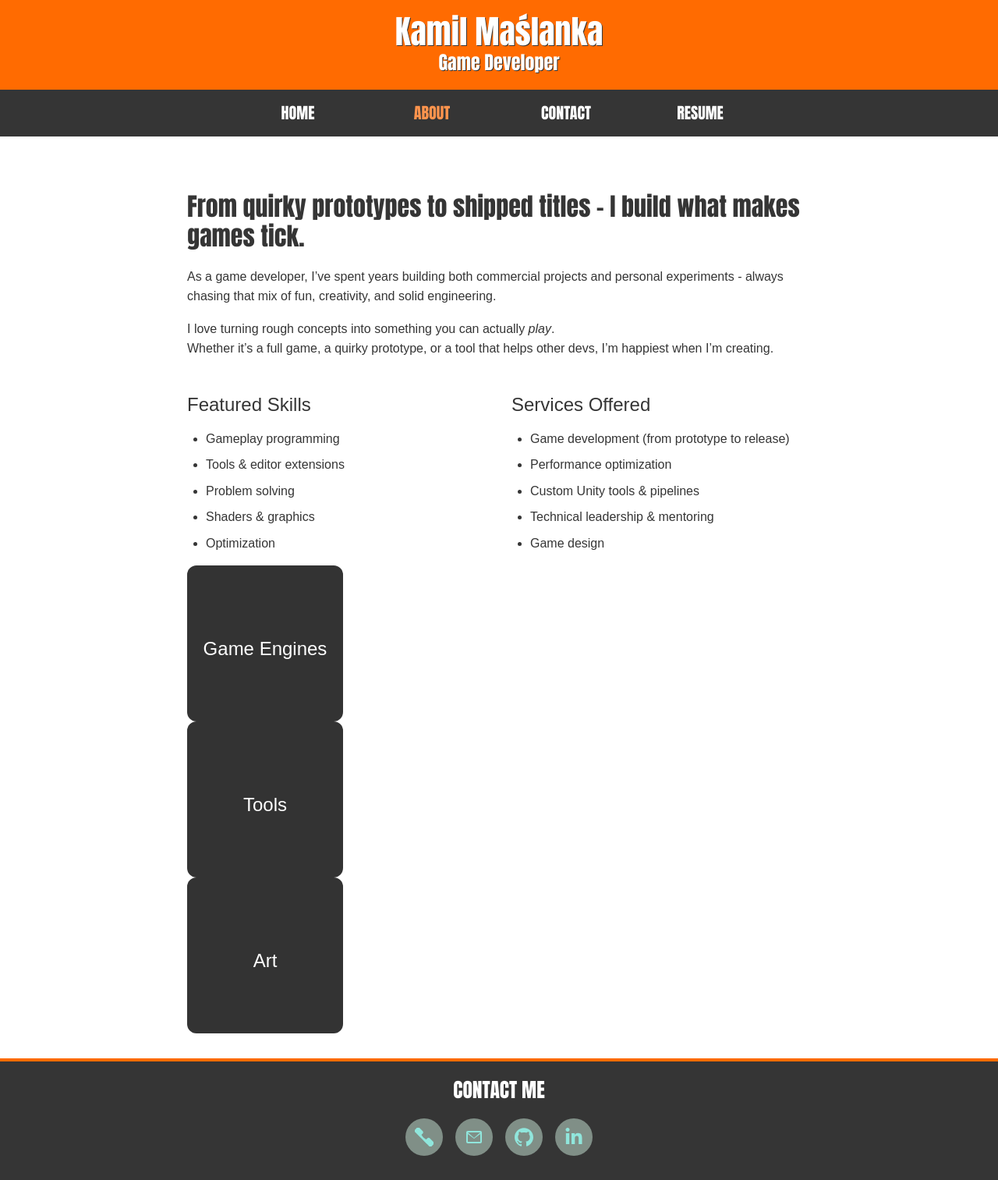
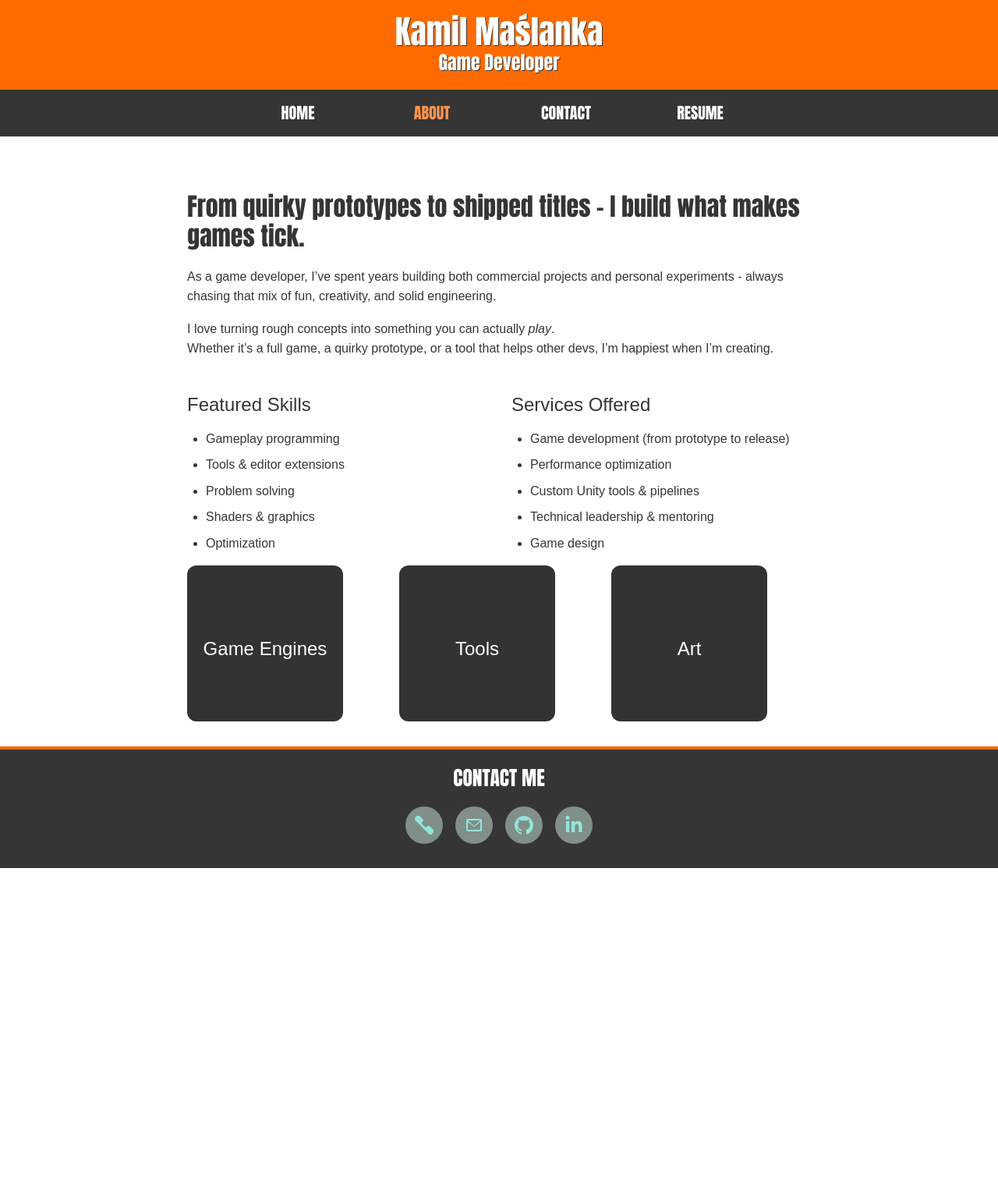
Before and after one commit to juna8001/juna8001.github.io, a Jekyll site: the page built from pages/about.md, in a window 1280 px wide. Shown: the whole page at 78% size. Built offline with Jekyll 4.4.1, drawn with Linux system fonts in a browser that asks for light colours; after the commit the page ends 1113 px from its top, so only the background shows below that; grey boxes are pictures that could not be loaded.

Commit message:
style improvements

```diff
--- a/assets/styles/tech_stack.css
+++ b/assets/styles/tech_stack.css
@@ -38,19 +38,21 @@
     transform: rotateY(180deg);
 }
 
-.tech-list{
-
+.tech-stack-grid {
+  display: grid;
+  grid-template-columns: repeat(auto-fit, minmax(200px, 1fr));
+  gap: 1rem;
 }
 
-.tech-item{
+.tech-list {}
 
-}
+.tech-item {}
 
 .tech-icon {
     width: auto;
-    height: 32px;
+    height: 20px;
+    vertical-align: middle;
+    margin-right: 8px;
 }
 
-.tech-name{
-
-}
+.tech-name {}
```
